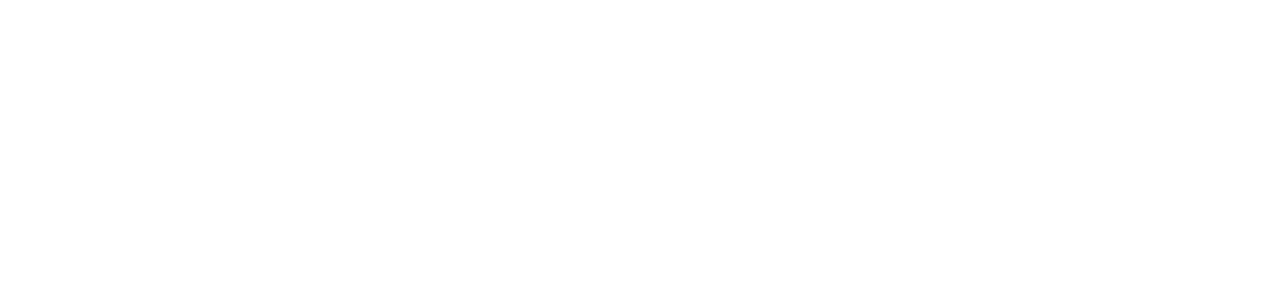
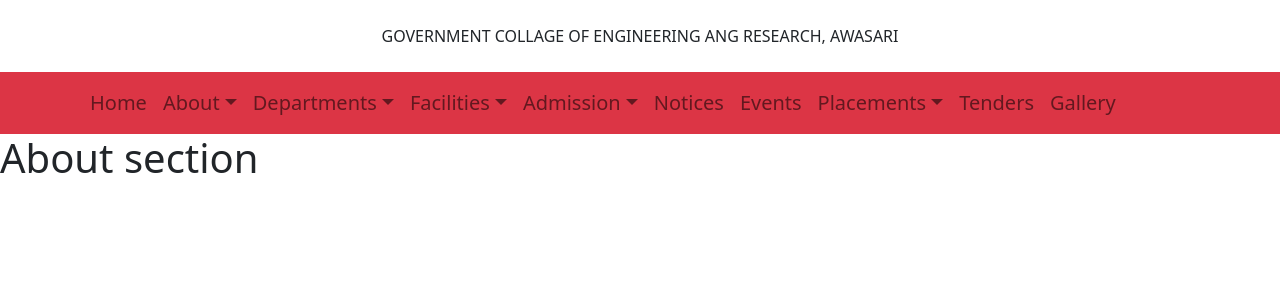
Before and after one commit to rohitgalande1032/collage-website, a React (Create React App) app: page /about in a window 1280 px wide. Shown: the top 300 px of the page. Built offline with nearby package versions, Linux system fonts and the light colour scheme.

Commit message:
Created and logo and header

```diff
--- a/package.json
+++ b/package.json
@@ -6,7 +6,9 @@
     "@testing-library/jest-dom": "^5.15.1",
     "@testing-library/react": "^11.2.7",
     "@testing-library/user-event": "^12.8.3",
+    "bootstrap": "^5.1.3",
     "react": "^17.0.2",
+    "react-bootstrap": "^2.0.2",
     "react-dom": "^17.0.2",
     "react-router-dom": "^6.0.2",
     "react-scripts": "4.0.3",
--- a/src/App.js
+++ b/src/App.js
@@ -1,18 +1,22 @@
-import { BrowserRouter as Router, Routes, Route } from "react-router-dom";
-import Home from "./pages/Home";
-import About from "./pages/About";
+import React from 'react';
+import { BrowserRouter, Routes, Route } from 'react-router-dom';
+import Home from './pages/Home';
+import About from './pages/About';
+import Navbars from './Components/Navbar';
+import Header from './Components/Header';
 
 const App = () => {
     return (
-        <>
-            <Router>
-                <Routes>
-                    <Route exact path ='/' component={Home}></Route>
-                    <Route exact path ='/about' component={About}></Route>
-                </Routes>
-            </Router>
-        </>
+        <BrowserRouter>
+            <Header />
+            <Navbars />
+            <Routes>
+                <Route exact path="/" element={<Home />}></Route>
+                <Route exact path="/about" element={<About />}></Route>
+            </Routes>
+
+        </BrowserRouter>
     )
 }
 
-export default App;
+export default App
--- /dev/null
+++ b/src/Components/Header.js
@@ -0,0 +1,11 @@
+import React from 'react'
+
+const Header = () => {
+    return (
+        <>
+            <center className="m-4">GOVERNMENT COLLAGE OF ENGINEERING ANG RESEARCH, AWASARI</center>
+        </>
+    )
+}
+
+export default Header
--- /dev/null
+++ b/src/Components/Navbar.js
@@ -0,0 +1,73 @@
+import Dropdown from '@restart/ui/esm/Dropdown';
+import React from 'react';
+import {Navbar, Nav, NavDropdown, Container} from 'react-bootstrap';
+
+const Navbars = () => {
+    return (
+        <>
+            <Navbar bg="danger" expand="sm" stiky="top" className="mr-16 fs-5 fw-lighter" >
+            <Container>
+
+                <Navbar.Toggle aria-controls="basic-navbar-nav" />
+                <Navbar.Collapse id="basic-navbar-nav">
+                <Nav className="me-auto">
+                    <Nav.Link href="/" className="p-8">Home</Nav.Link>
+
+                    <NavDropdown title="About" id="basic-nav-dropdown">
+                    <NavDropdown.Item href="#action/3.1">About Institute</NavDropdown.Item>
+                    <NavDropdown.Item href="#action/3.2">Visions ,Missons, Goals</NavDropdown.Item>
+                    <NavDropdown.Item href="#action/3.3">Contact us</NavDropdown.Item>
+                    </NavDropdown>
+
+
+                    <NavDropdown title="Departments" id="basic-nav-dropdown">
+                    <NavDropdown.Item href="#action/3.1">Computer</NavDropdown.Item>
+                    <NavDropdown.Item href="#action/3.2">Entc</NavDropdown.Item>
+                    <NavDropdown.Item href="#action/3.3">Civil</NavDropdown.Item>
+                    <NavDropdown.Item href="#action/3.1">Mechanical</NavDropdown.Item>
+                    <NavDropdown.Item href="#action/3.2">Auto</NavDropdown.Item>
+                    <NavDropdown.Item href="#action/3.3">Instru</NavDropdown.Item>
+                    <NavDropdown.Divider />
+                    <NavDropdown.Item href="#action/3.2">Admission section</NavDropdown.Item>
+                    <NavDropdown.Item href="#action/3.3">Applied Science</NavDropdown.Item>
+                    <NavDropdown.Item href="#action/3.1">Office</NavDropdown.Item>
+                    <NavDropdown.Item href="#action/3.2">Workshop</NavDropdown.Item>
+                    </NavDropdown>
+
+                    <NavDropdown title="Facilities" id="basic-nav-dropdown">
+                    <NavDropdown.Item href="#action/3.1">Girls hostel</NavDropdown.Item>
+                    <NavDropdown.Item href="#action/3.2">Boys Hostel</NavDropdown.Item>
+                    <NavDropdown.Item href="#action/3.3">Gym</NavDropdown.Item>
+                    <NavDropdown.Item href="#action/3.3">Library</NavDropdown.Item>
+                    </NavDropdown>
+
+                    <NavDropdown title="Admission" id="basic-nav-dropdown">
+                    <NavDropdown.Item href="#action/3.1">FY Admission</NavDropdown.Item>
+                    <NavDropdown.Item href="#action/3.2">DSY admission</NavDropdown.Item>
+                    <NavDropdown.Item href="#action/3.3">Fee structure</NavDropdown.Item>
+                    </NavDropdown>
+
+                    <Nav.Link href="/notices">Notices</Nav.Link>
+
+                    <Nav.Link href="/events">Events</Nav.Link>
+
+                    <NavDropdown title="Placements" id="basic-nav-dropdown">
+                    <NavDropdown.Item href="#action/3.1">TPO events</NavDropdown.Item>
+                    <NavDropdown.Item href="#action/3.2">TPO activity</NavDropdown.Item>
+                    <NavDropdown.Item href="#action/3.3">TPO message</NavDropdown.Item>
+                    <NavDropdown.Item href="#action/3.3">Collaborations</NavDropdown.Item>
+                    </NavDropdown>
+
+                    <Nav.Link href="/tenders">Tenders</Nav.Link>
+
+                    <Nav.Link href="gallery">Gallery</Nav.Link>
+
+                </Nav>
+                </Navbar.Collapse>
+            </Container>
+            </Navbar>
+        </>
+    )
+}
+
+export default Navbars
--- /dev/null
+++ b/src/index.css
@@ -0,0 +1,3 @@
+#root  {
+    background-color:'red';
+}
--- a/src/index.js
+++ b/src/index.js
@@ -1,5 +1,9 @@
-import ReactDom from 'react-dom';
+import ReactDom from "react-dom";
+import './index.js';
+import 'bootstrap/dist/css/bootstrap.min.css';
 import App from './App';
+
+
 
 ReactDom.render(
     <App />,
--- a/src/pages/About.js
+++ b/src/pages/About.js
@@ -8,4 +8,4 @@
     )
 }
 
-export default About
+export default About;
--- a/src/pages/Home.js
+++ b/src/pages/Home.js
@@ -1,9 +1,10 @@
-import React from 'react'
+import React from 'react';
+
 
 const Home = () => {
     return (
         <>
-            <h1>Homepage page</h1>
+            <h1>Home page</h1>
         </>
     )
 }
```
Also changed, not shown: 1 other file (tests, documents, lock files or other folders).
